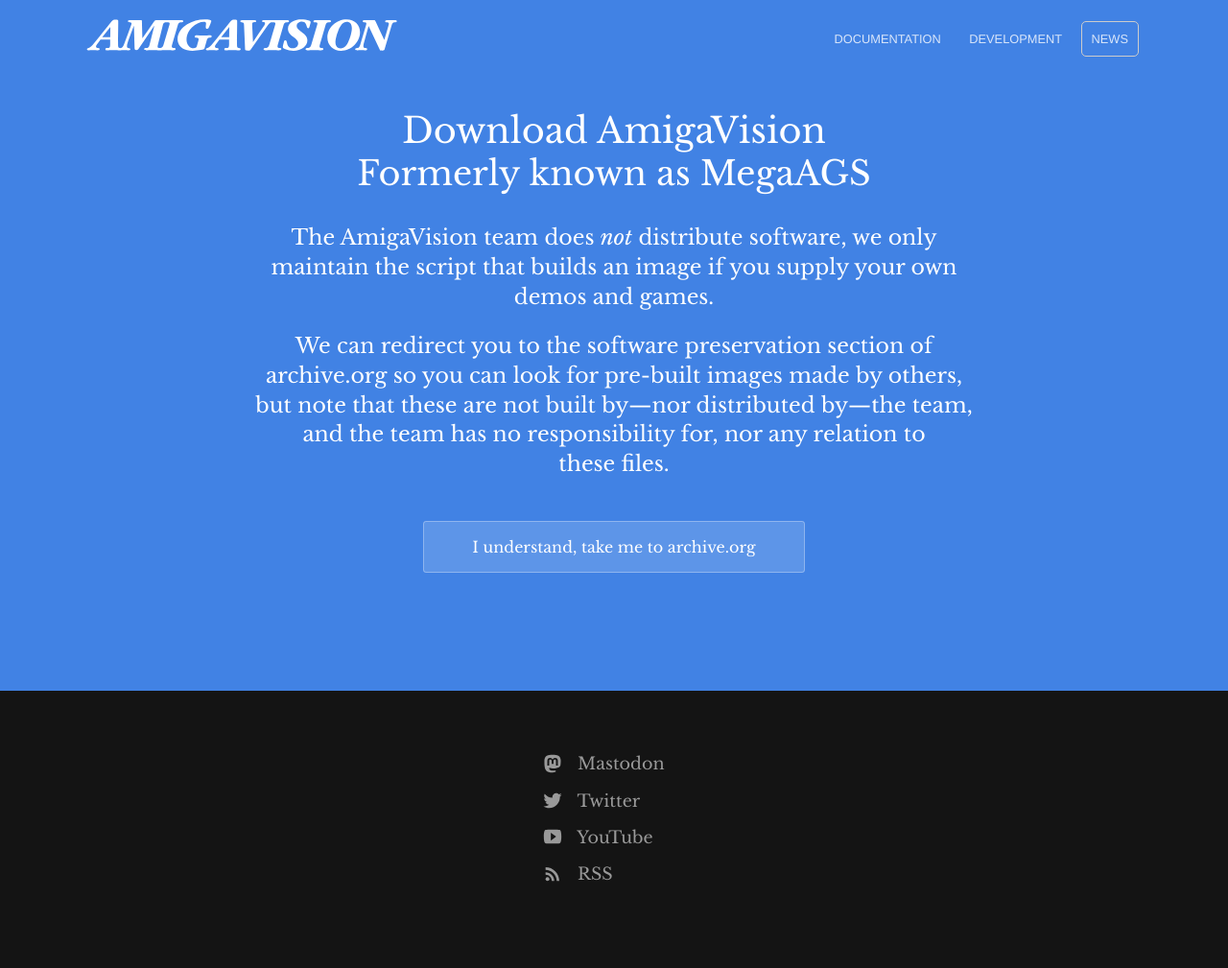
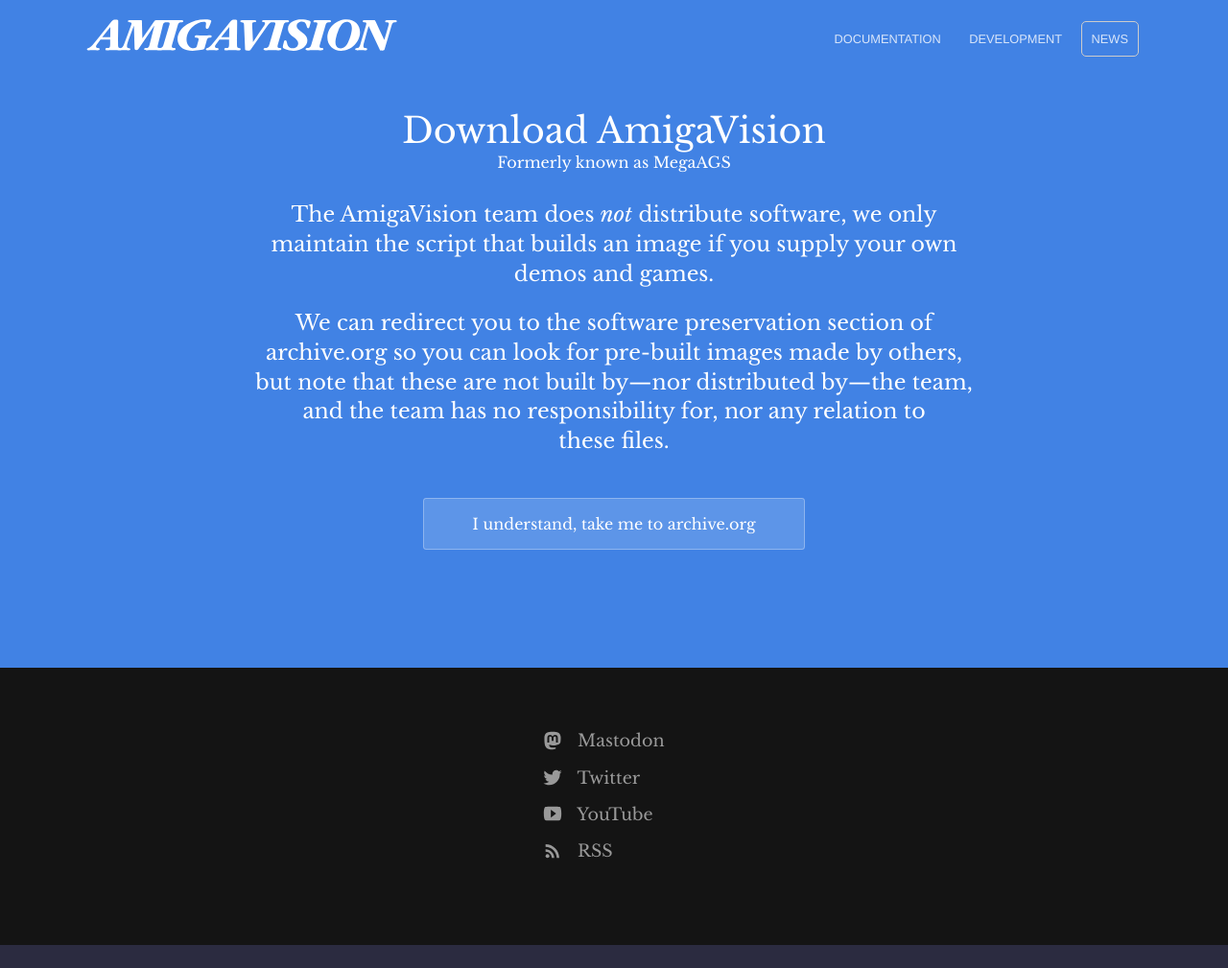
Before and after one commit to amigavision/amigavision.github.io, a Jekyll site: the page built from download.html, in a window 1280 px wide. Shown: the whole page at 96% size. Built offline with Jekyll 4.4.1, drawn with Linux system fonts in a browser that asks for light colours; after the commit the page ends 985 px from its top, so only the background shows below that.

Commit message:
Update landing-page.scss

```diff
--- a/_sass/landing-page.scss
+++ b/_sass/landing-page.scss
@@ -45,6 +45,9 @@
 .hero h1 {
   margin-top: 30px;
 }
+.hero h2 {
+  font-size: 1em;
+}
 p {
 	color: #fff;
 }
```
